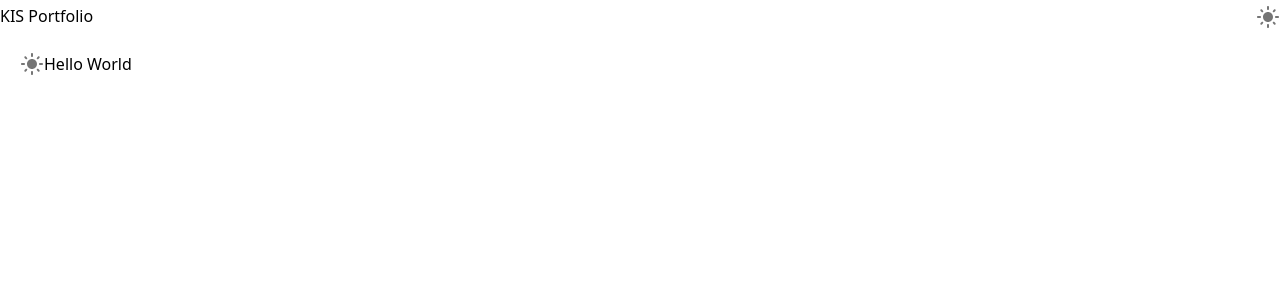
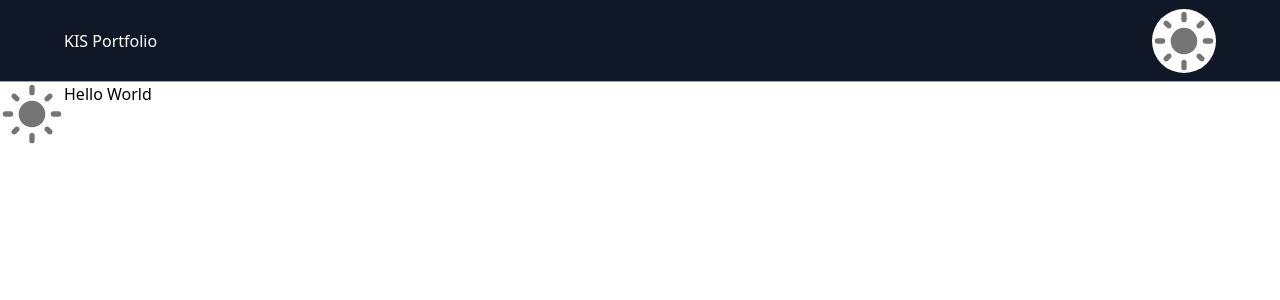
Before and after one commit to FileParty/kis-portfolio, a Next.js app: page / in a window 1280 px wide. Shown: the top 300 px of the page. Built offline with nearby package versions, Linux system fonts and the light colour scheme.

Commit message:
update: header 수정 및 다크모드 css 변경

```diff
--- a/src/app/globals.css
+++ /dev/null
@@ -1 +0,0 @@
-@import "tailwindcss";
--- a/src/app/layout.tsx
+++ b/src/app/layout.tsx
@@ -1,5 +1,5 @@
 import type { Metadata } from "next";
-import "./globals.css";
+import "~/assets/globals.css";
 import { Header } from "~/entities/header/ui";
 
 export const metadata: Metadata = {
@@ -14,7 +14,7 @@ export default function RootLayout({
 }>) {
   return (
     <html lang="ko">
-      <body className="flex flex-col h-screen p-5 justify-flex-start">
+      <body>
         <Header />
         {children}
       </body>
--- /dev/null
+++ b/src/assets/globals.css
@@ -0,0 +1,10 @@
+@import "tailwindcss";
+
+@layer base {
+  html,
+  body,
+  :root {
+    width: 100vw;
+    height: 100vh;
+  }
+}
--- a/src/entities/header/ui/index.tsx
+++ b/src/entities/header/ui/index.tsx
@@ -2,11 +2,23 @@
 
 import Link from "next/link"
 import { DarkModeButton } from "~/entities/theme/ui/dark-mode-button"
+import useStore from "~/lib/store"
 
 export const Header = () => {
+
+  const { isDarkMode } = useStore();
+
   return (
-    <header className="w-full h-[32px] bg-white dark:bg-gray-900">
-      <div className="container h-[32px] fixed top-0 left-0 right-0 z-50 flex items-center justify-between">
+    <header className="w-full h-[82px]">
+      <div className={`
+        ${isDarkMode
+          ? 'bg-white text-black'
+          : 'bg-gray-900 text-white'
+        }
+        w-full h-[82px] fixed top-0 left-0 right-0 z-50 flex
+        items-center justify-between border-b border-gray-400
+        p-2 pl-16 pr-16
+      `}>
         <div className="header__logo">
           <Link href="/">
             <h3>KIS Portfolio</h3>
--- a/src/entities/theme/model/store.ts
+++ b/src/entities/theme/model/store.ts
@@ -6,7 +6,7 @@ export const createThemeSlice: StateCreator<
   [],
   [],
   ThemeState & ThemeAction
-> = (set, get) => ({
+> = (set) => ({
   isDarkMode: false,
   toggleDarkMode: () => set((state: ThemeState) => ({ isDarkMode: !state.isDarkMode })),
 });
--- a/src/entities/theme/ui/dark-mode-button.tsx
+++ b/src/entities/theme/ui/dark-mode-button.tsx
@@ -10,11 +10,13 @@ export const DarkModeButton = () => {
 
   return (
     <IconButton
-      size="large"
       onClick={toggleDarkMode}
       sx={{
         overflow: 'hidden',
         position: 'relative',
+        width: '64px',
+        height: '64px',
+        backgroundColor: 'white',
       }}
     >
       <Slide
@@ -35,7 +37,7 @@ export const DarkModeButton = () => {
             animation: isDarkMode ? 'rotateIn 0.3s ease-in-out' : 'rotateOut 0.3s ease-in-out',
           }}
         >
-          <DarkMode />
+          <DarkMode sx={{ fontSize: '64px' }} />
         </div>
       </Slide>
       <Slide
@@ -46,7 +48,7 @@ export const DarkModeButton = () => {
         timeout={300}
       >
         <div className="absolute flex items-center justify-center w-full h-full">
-          <LightMode />
+          <LightMode sx={{ fontSize: '64px' }} />
         </div>
       </Slide>
     </IconButton>
```
Also changed, not shown: 2 other files (tests, documents, lock files or other folders).
